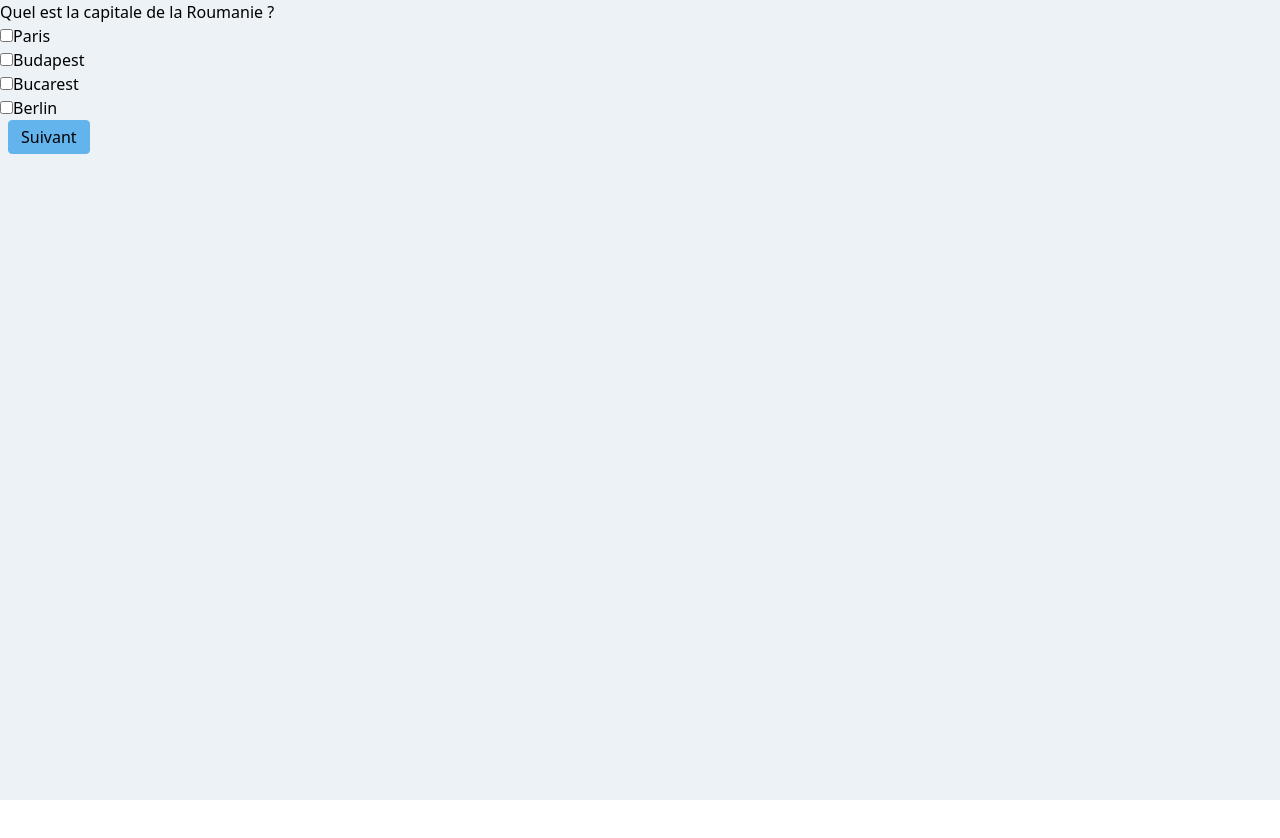
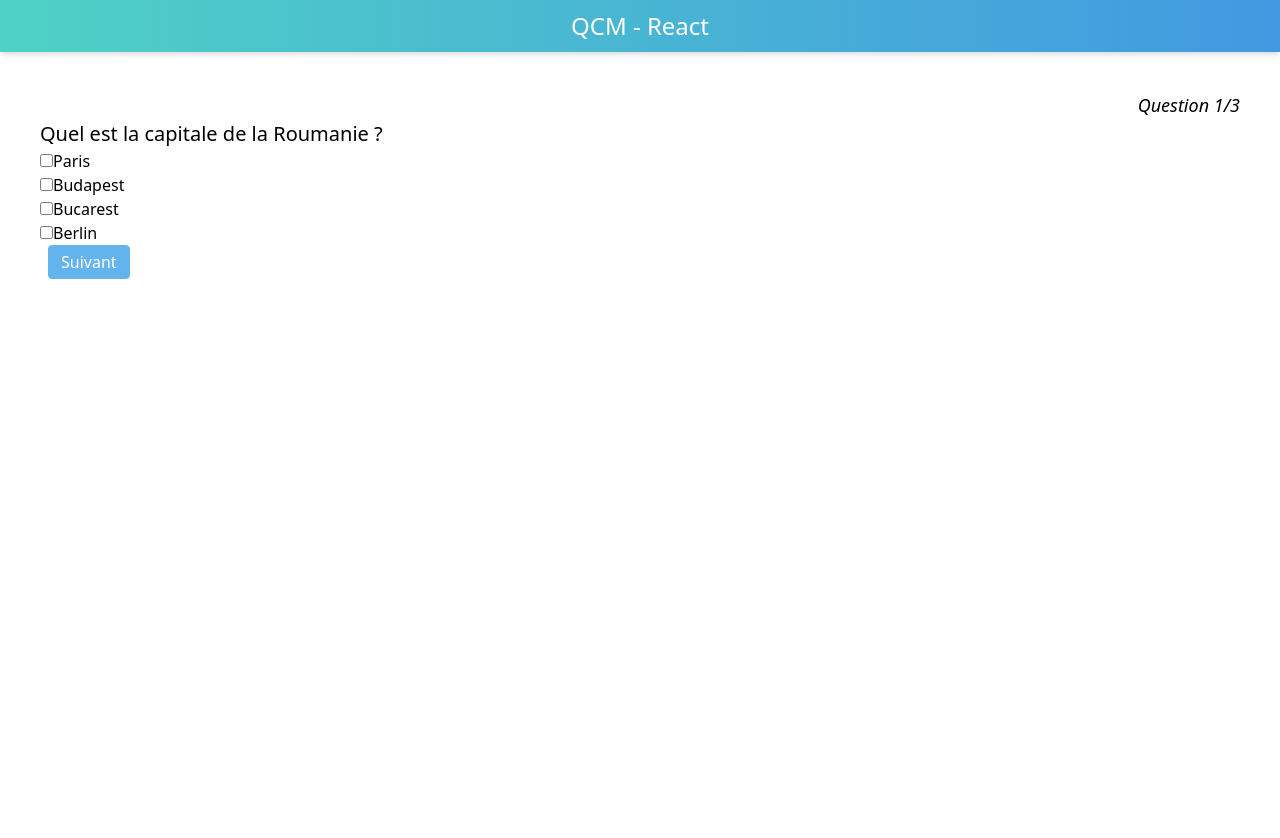
Before and after one commit to mathieutu/react-quiz, a React (Create React App) app: page / in a window 1280 px wide. Shown: the top 838 px of the page. Before the commit the page ends 800 px from the top, so only its background shows below. Built offline with nearby package versions, Linux system fonts and the light colour scheme.

Commit message:
adding header + font awesome for icons

```diff
--- a/package.json
+++ b/package.json
@@ -3,6 +3,9 @@
   "version": "0.1.0",
   "private": true,
   "dependencies": {
+    "@fortawesome/fontawesome-svg-core": "^1.2.32",
+    "@fortawesome/free-solid-svg-icons": "^5.15.1",
+    "@fortawesome/react-fontawesome": "^0.1.11",
     "@testing-library/jest-dom": "^4.2.4",
     "@testing-library/react": "^9.3.2",
     "@testing-library/user-event": "^7.1.2",
--- a/src/App.tsx
+++ b/src/App.tsx
@@ -3,6 +3,7 @@ import './assets/css/App.css';
 import {QCM} from "./Data";
 import DisplayQuestion from "./component/DisplayQuestion";
 import {Response} from "./type/Response";
+import Header from "./component/Header";
 
 function App() {
     const [currentQuestionIndex,setCurrentQuestionIndex] = useState<number>(0);
@@ -12,14 +13,19 @@ function App() {
         console.log(response);
         setCurrentQuestionIndex(currentQuestionIndex + 1);
     };
+
   return (
-    <div className="container flex min-h-screen mx-auto bg-gray-200 h-full">
       <div>
-          {QCM[currentQuestionIndex] !== undefined ? (
-              <DisplayQuestion question={QCM[currentQuestionIndex]} handleNext={handleNext}/>
-          ) : ('fini')}
+          <Header/>
+          <div className="container shadow-lg flex min-h-screen mx-auto bg-white h-full">
+              <div className="m-10 w-full">
+                  <div className="text-right italic text-lg">Question {currentQuestionIndex + 1}/{QCM.length}</div>
+                  {QCM[currentQuestionIndex] !== undefined ? (
+                      <DisplayQuestion question={QCM[currentQuestionIndex]} handleNext={handleNext}/>
+                  ) : ('fini')}
+              </div>
+          </div>
       </div>
-    </div>
   );
 }
 
--- a/src/assets/css/App.css
+++ b/src/assets/css/App.css
@@ -1,3 +1,7 @@
+body{
+    background-color: #edf2f7;
+}
+
 .form-btn:active{
     transform: scale(0.95);
 }
--- a/src/component/DisplayQuestion.tsx
+++ b/src/component/DisplayQuestion.tsx
@@ -28,7 +28,7 @@ export default function DisplayQuestion(props:Props){
 
     return(
         <div>
-            {props.question.content}
+            <div className="text-xl">{props.question.content}</div>
             {props.question.answers.map((answer) =>{
                 return (
                     <div key={props.question.id + '-' + answer.key}>
@@ -38,7 +38,8 @@ export default function DisplayQuestion(props:Props){
                 );
             })}
             <div className="flex">
-                <div onClick={() => {props.handleNext({question_id:props.question.id,responses:userResponse})}} className="form-btn hover:bg-white hover:text-blue-600 border border-blue-400 bg-blue-400 px-3 py-1 mx-2 cursor-pointer select-none rounded transition duration-150">Suivant</div>
+                <div onClick={() => {props.handleNext({question_id:props.question.id,responses:userResponse})}}
+                     className="form-btn hover:bg-white hover:text-blue-600 text-white border border-blue-400 bg-blue-400 px-3 py-1 mx-2 cursor-pointer select-none rounded transition duration-150">Suivant</div>
             </div>
         </div>
     );
--- /dev/null
+++ b/src/component/Header.tsx
@@ -0,0 +1,9 @@
+import React from 'react';
+
+export default function Header(){
+    return (
+        <div className="header bg-gradient-to-r from-teal-400 to-blue-500 relative w-full p-2 text-2xl text-white shadow-md text-center">
+            QCM - React
+        </div>
+    );
+}
```
Also changed, not shown: 1 other file (tests, documents, lock files or other folders).
